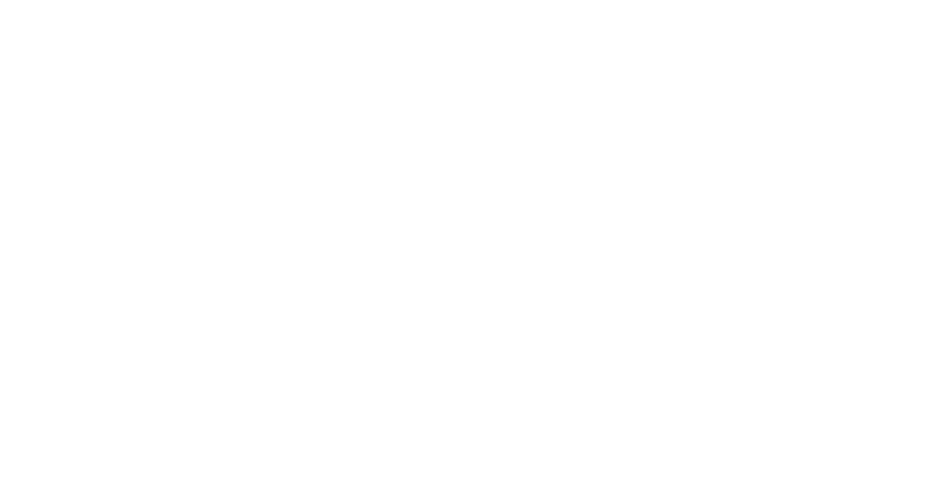
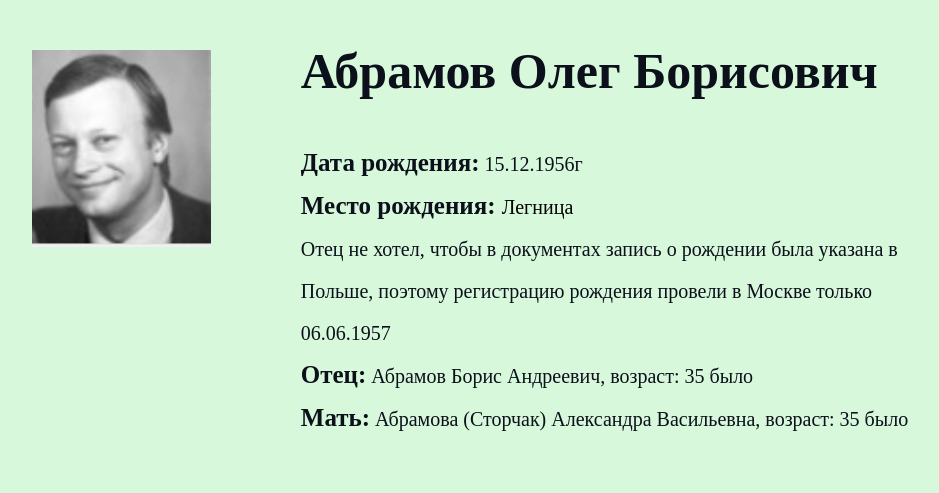
Before and after one commit to SvetlanaZubareva/-family-tree, a plain HTML site: page index.html in a window 1280 px wide. Shown: the whole page, without its empty margins (160-1099 px from the left). Drawn offline with Linux system fonts and the light colour scheme; a web font is replaced by a local one.

Commit message:
Добавила первую страницу

```diff
--- a/index.html
+++ b/index.html
@@ -4,9 +4,27 @@
     <meta charset="UTF-8">
     <meta http-equiv="X-UA-Compatible" content="IE=edge">
     <meta name="viewport" content="width=device-width, initial-scale=1.0">
+    <link rel="stylesheet" href="style.css">
     <title>Дерево жизни</title>
 </head>
 <body>
-
+   <main class="main">
+        <section class="main__section">
+            <img src="./img/photo.PNG" alt="Фото" width="100%">
+            <div>
+                <h1 class="main__h1">Абрамов Олег Борисович</h1>
+                <ul>
+                    <li><span class="main__span"> Дата рождения:</span> 15.12.1956г</li>
+                    <li>
+                        <span class="main__span">Место рождения: </span>
+                        <a href="https://ru.wikipedia.org/wiki/%D0%9B%D0%B5%D0%B3%D0%BD%D0%B8%D1%86%D0%B0">Легница</a>
+                    </li>
+                    <li>Отец не хотел, чтобы в документах запись о рождении была указана в Польше, поэтому регистрацию рождения провели в Москве только 06.06.1957</li>
+                    <li><span class="main__span">Отец:</span>  Абрамов Борис Андреевич, возраст: 35 было</li>
+                    <li><span class="main__span">Мать:</span>  Абрамова (Сторчак) Александра Васильевна, возраст: 35 было</li>
+                </ul>
+            </div>
+        </section>
+   </main>
 </body>
 </html>
--- /dev/null
+++ b/style.css
@@ -0,0 +1,75 @@
+.visually-hidden {
+    position: absolute;
+    width: 1px;
+    height: 1px;
+    margin: -1px;
+    padding: 0;
+    border: 0;
+    clip: rect(0 0 0 0);
+    overflow: hidden;
+  }
+  @font-face {
+   font-family: "sunday";
+   font-style: normal;
+   font-weight: 400;
+   src: url("./fonts/sunday.woff2") format("woff2");
+   font-display: swap;
+ }
+
+  html {
+    width: 100%;
+    height: 100%;
+    overflow-x: hidden;
+  }
+
+  body {
+    min-height: 100%;
+    font-family: "sunday";
+    font-size: 20px;
+    line-height: 42px;
+    font-weight: 400;
+    color: #0B101B;
+    background-color: rgb(216, 248, 219);
+    min-width: 320px;
+    max-width: 100%;
+    margin: 0 auto;
+    overflow-x: hidden;
+  }
+  html, body {
+    /* Убирает прокрутку по горизонтале, для мобильной версии */
+    overflow-x: hidden;
+}
+  button,
+  a{
+   cursor: pointer;
+   text-decoration: none;
+   color: black;
+  }
+  p,
+  h1,
+  h2,
+  h3{
+    margin: 0;
+  }
+  li{
+    list-style: none;
+    margin-right: 10px;
+  }
+  ul{
+    margin: 0;
+    padding: 0;
+  }
+  .main__section{
+    padding: 50px 15% 50px;
+    display: grid;
+    grid-template-columns: 20% 1fr;
+    gap: 10%;
+  }
+  .main__h1{
+    font-size: 50px;
+    margin-bottom: 50px;
+  }
+  .main__span{
+    font-size: 25px;
+    font-weight: 700;
+  }
```
Also changed, not shown: img/photo.PNG (added).
